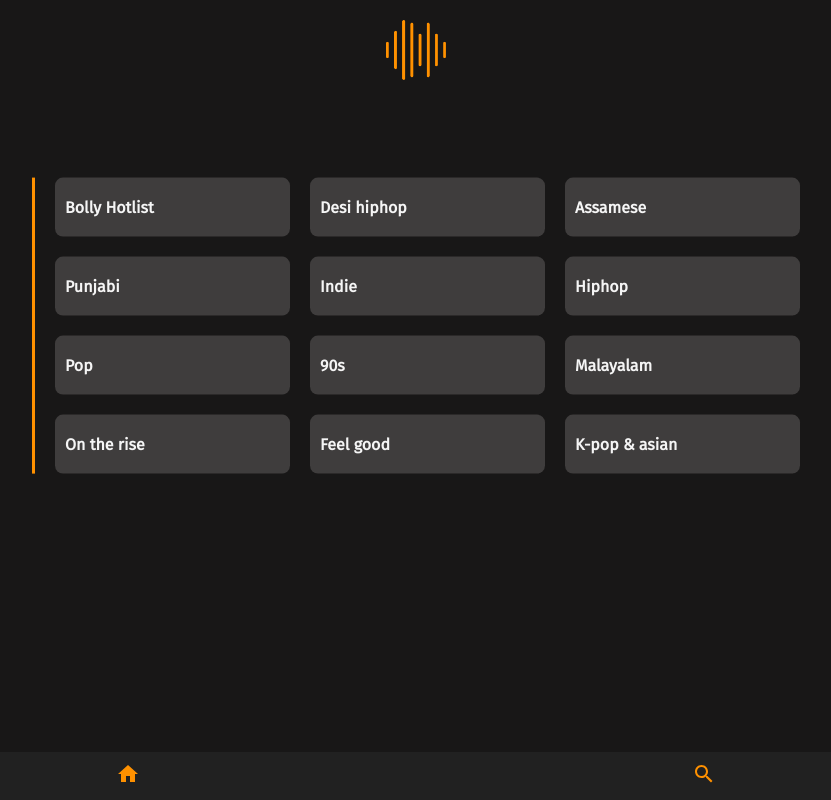
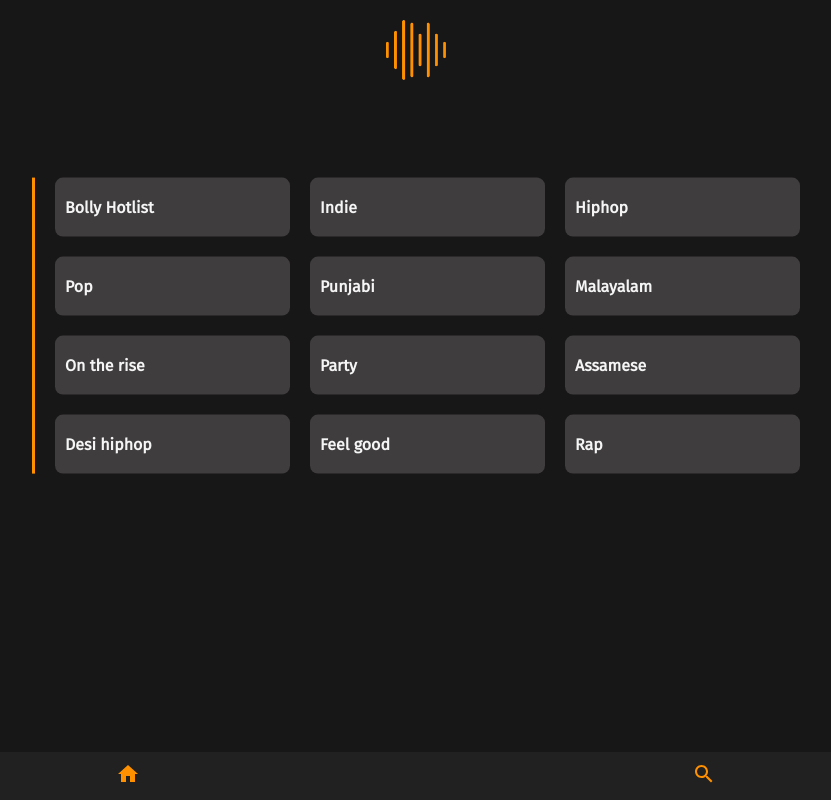
Before and after one commit to gdcodex/music-app, a React (Create React App) app: page / in a window 1280 px wide. Shown: the whole page, without its empty margins (224-1055 px from the left). Built offline with nearby package versions, Linux system fonts and the light colour scheme; no server answers.

Commit message:
deployed first updated playlist

```diff
--- a/src/explore/explore.js
+++ b/src/explore/explore.js
@@ -6,17 +6,17 @@ import "./explore.css";
 function Explore() {
   const Moods = [
     { name: "Bolly Hotlist", id: "RDCLAK5uy_n9Fbdw7e6ap-98_A-8JYBmPv64v-Uaq1g" },
-    { name: "Punjabi", id: "RDCLAK5uy_kuo_NioExeUmw07dFf8BzQ64DFFTlgE7Q" },
     { name: "Pop", id: "RDCLAK5uy_kmPRjHDECIcuVwnKsx2Ng7fyNgFKWNJFs" },
     { name: "On the rise", id: "RDCLAK5uy_lLFMLZs5KTup-cTK9zV2YF9guYZt2FolM" },
     { name: "Desi hiphop", id: "RDCLAK5uy_mOvRWCE7v4C98UgkSVh5FTlD3osGjolas" },
     { name: "Indie", id: "RDCLAK5uy_m_Ky21OskMNajFwYX9LjbDMVkZ7YcdkH4" },
-    { name: "90s", id: "RDCLAK5uy_m3_ta3qbw52SzpnQMqfph0yPeyrBaJN-g" },
+    { name: "Punjabi", id: "RDCLAK5uy_kuo_NioExeUmw07dFf8BzQ64DFFTlgE7Q" },
+    { name: "Party", id: "RDCLAK5uy_l_Bj8rMsjkhFMMs-eLrA17_zjr9r6g_Eg" },
     { name: "Feel good", id: "RDCLAK5uy_nbla9IlAw2OQmPRxOiBYdAl_jtWLDPH9Y" },
-    { name: "Assamese", id: "PL7eDpquJ1XwjQJd3NiBkcfDRwz82vEE7x" },
     { name: "Hiphop", id: "RDCLAK5uy_kw2wIlEv9llILhO0qoMTLsBBhmjzuibAc" },
     { name: "Malayalam", id: "RDCLAK5uy_ncdxHWKi1aBSx2MfTb9-Af0b7APn29U2g" },
-    { name: "K-pop & asian", id: "RDCLAK5uy_mbWYIhyeB2KyvAnUGjooZ6eAMZUb28sEc" },
+    { name: "Assamese", id: "PL7eDpquJ1XwjQJd3NiBkcfDRwz82vEE7x" },
+    { name: "Rap", id: "RDCLAK5uy_kP2172rQNb3KFXz880xp6M98R_ME5CIKA" },
   ];
   return (
     <>
```
